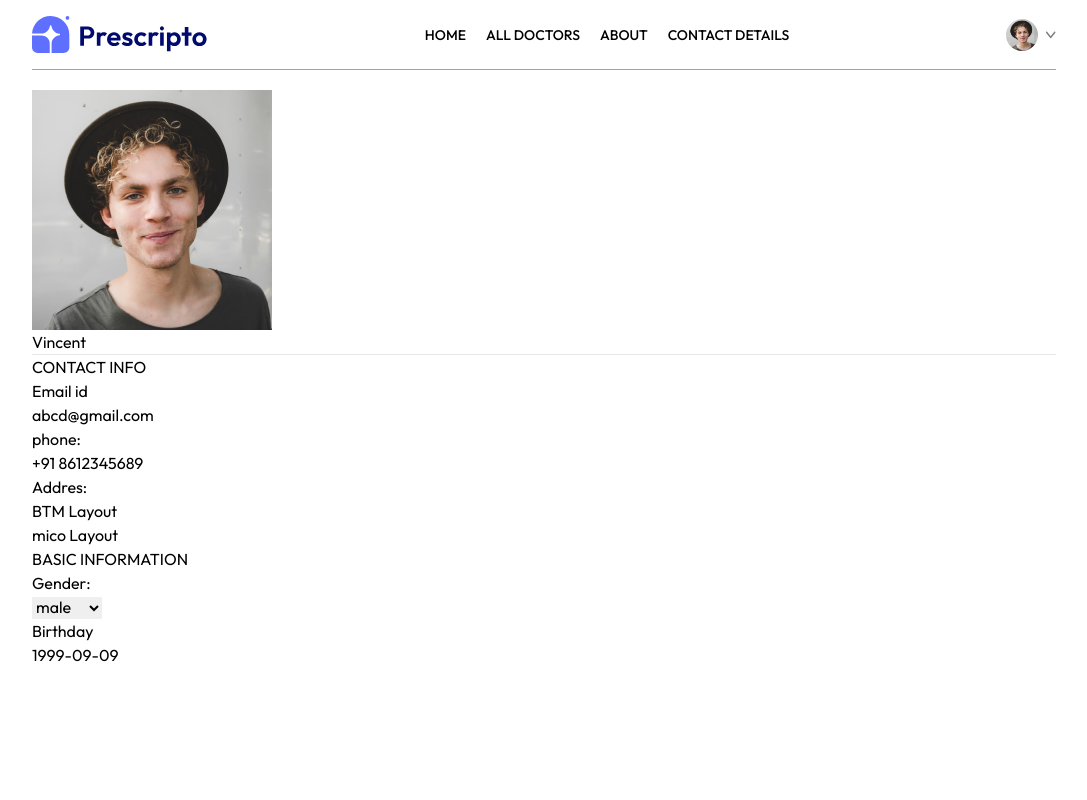
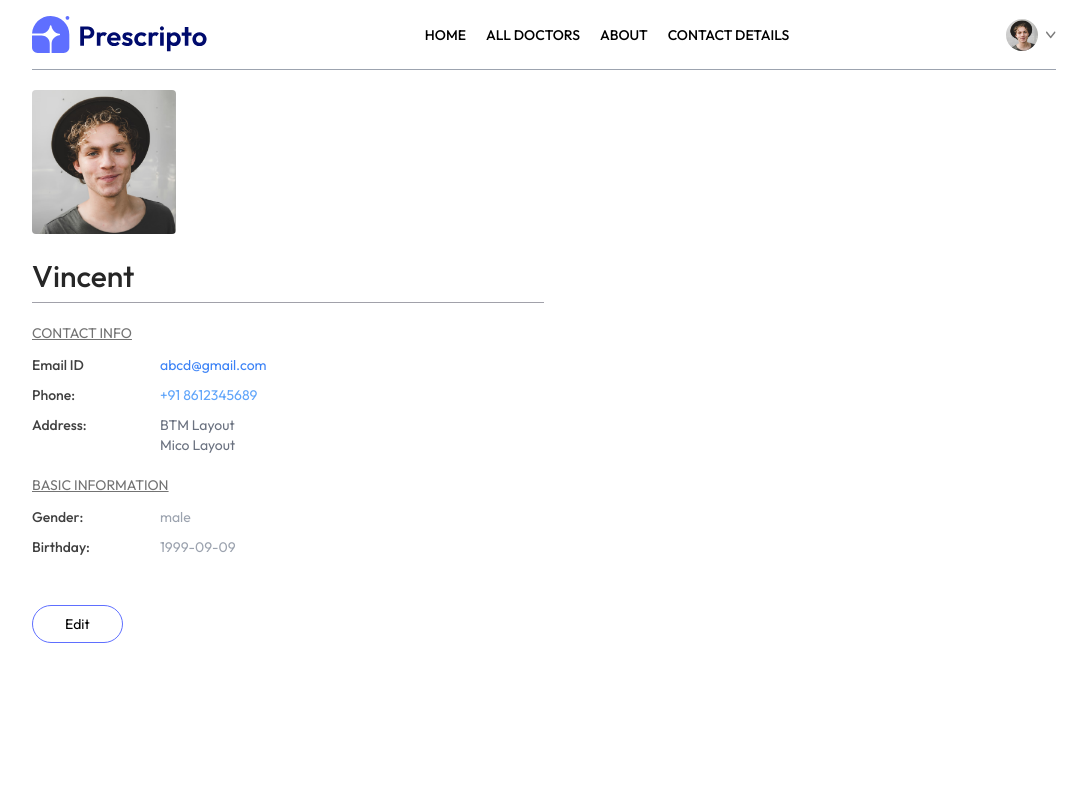
Before and after one commit to Shyamala9926/DoctorApp, a React (Vite) app: page /my-profile in a window 1280 px wide. Shown: the top 800 px of the page, without its empty margins (96-1183 px from the left). Built offline with nearby package versions, Linux system fonts and the light colour scheme.

Commit message:
conflicts

```diff
--- a/src/pages/MyProfile.jsx
+++ b/src/pages/MyProfile.jsx
@@ -2,82 +2,148 @@
 import { assets } from '../assets/assets'
 
 function MyProfile() {
+  const [userData, setUserData] = useState({
+    name: "Vincent",
+    image: assets.profile_pic,
+    email: 'abcd@gmail.com',
+    phone: '+91 8612345689',
+    address: {
+      line1: 'BTM Layout',
+      line2: "Mico Layout",
+    },
+    gender: 'male',
+    dob: '1999-09-09'
+  });
 
-  const [userData,setUserData]=useState({
-    name:"Vincent",
-    image:assets.profile_pic,
-    email:'abcd@gmail.com',
-    phone:'+91 8612345689',
-    address:{
-      line1:'BTM Layout',
-      Line2:"mico Layout",
-    },
-      gender:'male',
-      dob:'1999-09-09'
-    })
-
-  const [isEdit,setIsEdit]=useState(true)
+  const [isEdit, setIsEdit] = useState(false);
 
   return (
-    <div><img src={userData.image} alt=''/>
+    <div className='max-w-lg flex flex-col gap-2 text-sm'>
+      <img className='w-36 rounded' src={userData.image} alt='Profile' />
+
       {
-      isEdit
-      ? <input type='text'value={userData.name}onChange={e=>setUserData(prev=>({...prev,name:e.target.value}))}/>
-      :<p>{userData.name}</p>
+        isEdit ? (
+          <input
+            className='bg-gray-50 text-3xl font-medium max-w-60 mt-4'
+            type='text'
+            value={userData.name}
+            onChange={e => setUserData(prev => ({ ...prev, name: e.target.value }))}
+          />
+        ) : (
+          <p className='font-medium text-3xl text-neutral-800 mt-4'>{userData.name}</p>
+        )
       }
-    <hr />
+
+      <hr className='bg-zinc-400 h-[1px] border-none' />
 
       <div>
-  <p>CONTACT INFO</p>
-  <div>
-    <p>Email id</p>
-    <p>{userData.email}</p>
-    <p>phone:</p>
+        <p className='text-neutral-500 underline mt-3'>CONTACT INFO</p>
+        <div className='grid grid-cols-[1fr_3fr] gap-y-2.5 mt-3 text-neutral-700'>
+          <p className='font-medium'>Email ID</p>
+          <p className='text-blue-500'>{userData.email}</p>
+
+          <p className='font-medium'>Phone:</p>
           {
-      isEdit
-      ? <input type='text'value={userData.phone}onChange={e=>setUserData(prev=>({...prev,phone:e.target.value}))}/>
-      :<p>{userData.phone}</p>
+            isEdit ? (
+              <input
+                className='bg-gray-100 max-w-52'
+                type='text'
+                value={userData.phone}
+                onChange={e => setUserData(prev => ({ ...prev, phone: e.target.value }))}
+              />
+            ) : (
+              <p className='text-blue-400'>{userData.phone}</p>
+            )
           }
 
-    <p>Addres:</p>
+          <p className='font-medium'>Address:</p>
           {
-      isEdit
-      ?<p>
-        <input type='text' onChange={(e)=>setUserData(prev=>({...prev,address:{...prevaddress,line1:e.target.value}}))} value={userData.address.line1}/>
-        <br />
-        <input type='text'onChange={(e)=>setUserData(prev=>({...prev,address:{...prevaddress,Line2:e.target.value}}))} value={userData.address.Line2} />
-      </p>
-      :<p>
+            isEdit ? (
+              <div className='flex flex-col gap-1'>
+                <input
+                  className='bg-gray-50'
+                  value={userData.address.line1}
+                  onChange={e => setUserData(prev => ({
+                    ...prev,
+                    address: { ...prev.address, line1: e.target.value }
+                  }))}
+                />
+                <input
+                  className='bg-gray-50'
+                  value={userData.address.line2}
+                  onChange={e => setUserData(prev => ({
+                    ...prev,
+                    address: { ...prev.address, line2: e.target.value }
+                  }))}
+                />
+              </div>
+            ) : (
+              <p className='text-gray-500'>
                 {userData.address.line1}
                 <br />
-        {userData.address.Line2}
+                {userData.address.line2}
               </p>
+            )
           }
         </div>
       </div>
 
       <div>
-  <p>BASIC INFORMATION</p>
-  <div>
-    <p>Gender:</p>
+        <p className='text-neutral-500 underline mt-3'>BASIC INFORMATION</p>
+        <div className='grid grid-cols-[1fr_3fr] gap-y-2.5 mt-3 text-neutral-700'>
+          <p className='font-medium'>Gender:</p>
           {
-      isEdit
-      ?<select onChange={(e=>setUserData(prev=>({...prev,gender:e.target.value})))}value={userData.gender}>
-        <option value='male'>male</option>
-        <option value='female'>female</option>
+            isEdit ? (
+              <select
+                className='max-w-20 bg-gray-100'
+                value={userData.gender}
+                onChange={e => setUserData(prev => ({ ...prev, gender: e.target.value }))}
+              >
+                <option value='male'>Male</option>
+                <option value='female'>Female</option>
               </select>
-      :<p>{userData.gender}</p>
+            ) : (
+              <p className='text-gray-400'>{userData.gender}</p>
+            )
           }
-    <p>Birthday</p>
+
+          <p className='font-medium'>Birthday:</p>
           {
-      isEdit
-      ?<input type='data'onChange={(e=>setUserData(prev=>({...prev,dob:e.target.value})))}value={userData.dob}/>
-      :<p>{userData.dob}</p>
+            isEdit ? (
+              <input
+                className='max-w-28 bg-gray-100'
+                type='date'
+                value={userData.dob}
+                onChange={e => setUserData(prev => ({ ...prev, dob: e.target.value }))}
+              />
+            ) : (
+              <p className='text-gray-400'>{userData.dob}</p>
+            )
           }
         </div>
       </div>
-    </div>
+
+      <div className='mt-10'>
+        {
+          isEdit ? (
+            <button
+              className='border border-primary px-8 py-2 rounded-full hover:bg-primary hover:text-white transition-all'
+              onClick={() => setIsEdit(false)}
+            >
+              Save Changes
+            </button>
+          ) : (
+            <button
+              className='border border-primary px-8 py-2 rounded-full hover:bg-primary hover:text-white transition-all'
+              onClick={() => setIsEdit(true)}
+            >
+              Edit
+            </button>
           )
         }
+      </div>
+    </div>
+  );
+}
 
-export default MyProfile
+export default MyProfile;
```
Lines whose indentation alone changed are shown as unchanged.
